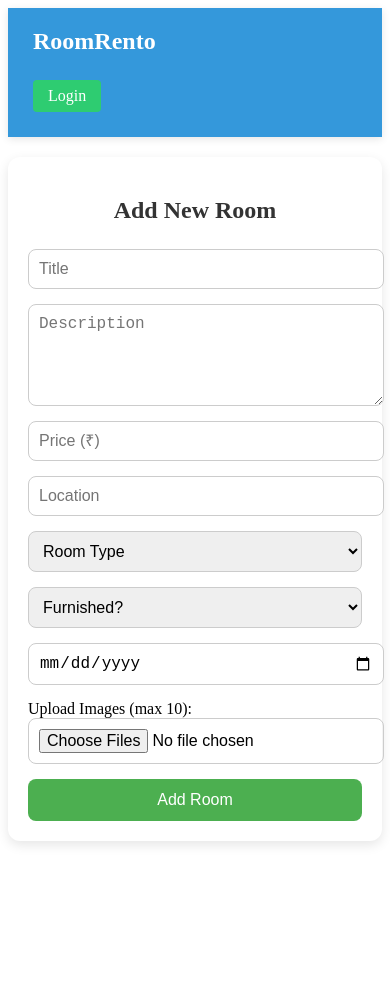
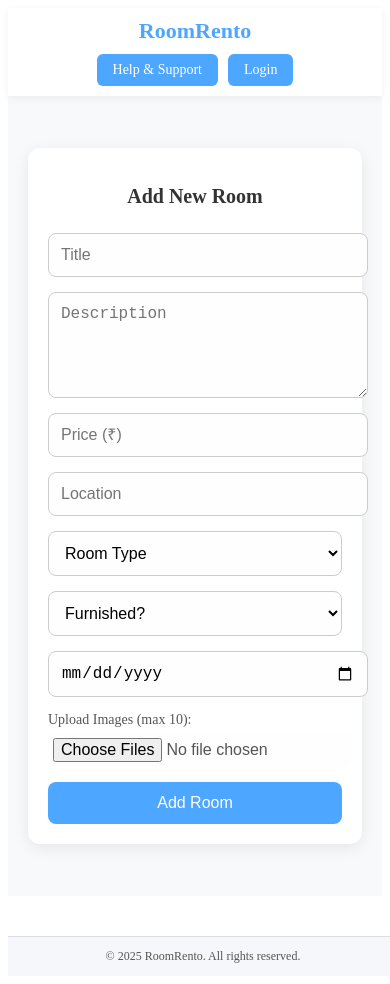
Before and after one commit to Anshmalik94/RoomRento, a React (Create React App) app in the folder client/: page /add-room in a window 390 px wide. Before the commit the page ends 861 px from the top, so only its background shows below. Built offline with nearby package versions, Linux system fonts and the light colour scheme.

Commit message:
css changes

```diff
--- a/client/src/App.js
+++ b/client/src/App.js
@@ -5,6 +5,7 @@ import AddRoom from "./components/AddRoom";
 import AuthForm from "./components/AuthForm";
 import HelpSupport from "./components/HelpSupport";
 import Navbar from "./components/Navbar";
+import Footer from "./components/Footer";
 import { useEffect, useState } from "react";
 
 function App() {
@@ -27,6 +28,7 @@ function App() {
         <Route path="/login" element={<AuthForm setToken={setToken} />} />
         <Route path="/help" element={<HelpSupport />} />
       </Routes>
+      <Footer />
     </Router>
   );
 }
--- a/client/src/components/AddRoom.css
+++ b/client/src/components/AddRoom.css
@@ -1,29 +1,46 @@
+/* Container Styling */
+.add-room-container {
+  display: flex;
+  justify-content: center;
+  align-items: center;
+  min-height: 90vh;
+  background: #f7f9fb;
+  padding: 20px;
+}
+
+/* Form Styling */
 .add-room-form {
+  background: #ffffff;
+  padding: 30px;
+  border-radius: 12px;
+  box-shadow: 0 4px 15px rgba(0, 0, 0, 0.08);
+  width: 100%;
   max-width: 500px;
-  margin: 20px auto;
-  padding: 25px;
-  background: #fff;
-  border-radius: 12px;
-  box-shadow: 0 4px 12px rgba(0, 0, 0, 0.1);
   display: flex;
   flex-direction: column;
   gap: 15px;
 }
 
+/* Heading */
 .add-room-form h2 {
   text-align: center;
+  margin-bottom: 10px;
   color: #333;
-  margin-bottom: 10px;
+  font-size: 24px;
 }
 
+/* Input, Select, Textarea Styling */
 .add-room-form input,
-.add-room-form textarea,
-.add-room-form select {
-  padding: 10px;
+.add-room-form select,
+.add-room-form textarea {
+  padding: 12px;
   border: 1px solid #ccc;
   border-radius: 8px;
-  font-size: 1rem;
+  font-size: 16px;
+  outline: none;
+  transition: border-color 0.3s ease;
   width: 100%;
+  background: #fefefe;
 }
 
 .add-room-form textarea {
@@ -31,28 +48,50 @@
   min-height: 80px;
 }
 
+.add-room-form input:focus,
+.add-room-form select:focus,
+.add-room-form textarea:focus {
+  border-color: #4da6ff;
+  box-shadow: 0 0 5px rgba(77, 166, 255, 0.4);
+}
+
+/* File Upload Label */
+.file-label {
+  font-size: 14px;
+  color: #555;
+  display: flex;
+  flex-direction: column;
+  gap: 5px;
+}
+
+.file-label input[type="file"] {
+  padding: 5px;
+  border: none;
+}
+
+/* Button Styling */
 .add-room-form button {
   padding: 12px;
-  background: #4CAF50;
-  color: #fff;
+  background-color: #4da6ff;
+  color: white;
+  font-size: 16px;
   border: none;
   border-radius: 8px;
-  font-size: 1rem;
   cursor: pointer;
-  transition: background 0.2s ease;
+  transition: background-color 0.3s ease;
 }
 
 .add-room-form button:hover {
-  background: #45a049;
+  background-color: #3399ff;
 }
 
-/* Responsive tweaks */
+/* Responsive */
 @media (max-width: 600px) {
   .add-room-form {
     padding: 20px;
   }
 
   .add-room-form h2 {
-    font-size: 1.5rem;
+    font-size: 20px;
   }
 }
--- a/client/src/components/AuthForm.css
+++ b/client/src/components/AuthForm.css
@@ -1,84 +1,98 @@
+/* Container Styling */
 .auth-container {
   display: flex;
   justify-content: center;
   align-items: center;
-  min-height: 85vh;
-  background-color: #f0f2f5;
+  min-height: 90vh;
+  background: #f5f7fa;
   padding: 20px;
 }
 
+/* Form Styling */
 .auth-form {
-  background: #fff;
-  padding: 35px 30px;
+  background: #ffffff;
+  padding: 30px;
   border-radius: 12px;
+  box-shadow: 0 4px 15px rgba(0, 0, 0, 0.08);
   width: 100%;
   max-width: 400px;
-  box-shadow: 0 4px 20px rgba(0, 0, 0, 0.1);
+  display: flex;
+  flex-direction: column;
+  gap: 15px;
 }
 
+/* Heading */
 .auth-form h2 {
   text-align: center;
-  margin-bottom: 25px;
+  margin-bottom: 10px;
   color: #333;
   font-size: 24px;
 }
 
-.auth-form select,
-.auth-form input {
+/* Input & Select Styling */
+.auth-form input,
+.auth-form select {
+  padding: 12px;
+  border: 1px solid #ccc;
+  border-radius: 8px;
+  font-size: 16px;
+  outline: none;
+  transition: border-color 0.3s ease;
+  background: #fefefe;
   width: 100%;
-  padding: 12px;
-  margin-bottom: 18px;
-  border: 1px solid #ccc;
-  border-radius: 6px;
-  font-size: 15px;
-  transition: border 0.3s;
 }
 
-.auth-form select:focus,
-.auth-form input:focus {
-  border-color: #4caf50;
-  outline: none;
+.auth-form input:focus,
+.auth-form select:focus {
+  border-color: #4da6ff;
+  box-shadow: 0 0 5px rgba(77, 166, 255, 0.4);
 }
 
+/* Button Styling */
 .auth-form button {
-  width: 100%;
   padding: 12px;
-  background-color: #4caf50;
+  background-color: #4da6ff;
   color: white;
+  font-size: 16px;
   border: none;
-  border-radius: 6px;
-  font-size: 16px;
+  border-radius: 8px;
   cursor: pointer;
-  transition: background-color 0.3s;
+  transition: background-color 0.3s ease;
 }
 
 .auth-form button:hover {
-  background-color: #43a047;
+  background-color: #3399ff;
 }
 
+/* Toggle Text Styling */
 .toggle-text {
   text-align: center;
-  margin-top: 15px;
   font-size: 14px;
   color: #555;
 }
 
 .toggle-text span {
-  color: #4caf50;
+  color: #4da6ff;
   cursor: pointer;
+  font-weight: 500;
+  margin-left: 5px;
+}
+
+.toggle-text span:hover {
   text-decoration: underline;
 }
 
+/* Google Button Container */
 .google-btn {
-  margin-top: 25px;
   display: flex;
   justify-content: center;
+  margin-top: 10px;
 }
 
 /* Responsive */
-@media (max-width: 500px) {
+@media (max-width: 600px) {
   .auth-form {
-    padding: 25px 20px;
+    padding: 20px;
   }
 
   .auth-form h2 {
--- a/client/src/components/AuthForm.js
+++ b/client/src/components/AuthForm.js
@@ -27,7 +27,13 @@ function AuthForm({ setToken }) {
       navigate("/");
     } catch (err) {
       console.log(err);
-      alert("Failed, please try again.");
+
+      // Yeh proper alert karega error message ko
+      if (err.response && err.response.data && err.response.data.msg) {
+        alert(err.response.data.msg);
+      } else {
+        alert("Failed, please try again.");
+      }
     }
   };
 
--- a/client/src/components/Footer.css
+++ b/client/src/components/Footer.css
@@ -1,19 +1,19 @@
 .footer {
-  position: fixed;
+  background-color: #f5f7fa;
+  color: #555;
+  text-align: center;
+  padding: 15px 10px;
+  font-size: 14px;
+  border-top: 1px solid #ddd;
+  position: relative;
   bottom: 0;
-  left: 0;
   width: 100%;
-  background: #007bff;
-  color: #fff;
-  text-align: center;
-  padding: 10px 0;
-  z-index: 999;
-  font-size: 0.95rem;
+  margin-top: 40px;
 }
 
 @media (max-width: 600px) {
   .footer {
-    font-size: 0.85rem;
-    padding: 8px 0;
+    font-size: 12px;
+    padding: 12px 8px;
   }
 }
--- a/client/src/components/Navbar.css
+++ b/client/src/components/Navbar.css
@@ -2,60 +2,74 @@
   display: flex;
   justify-content: space-between;
   align-items: center;
-  padding: 15px 25px;
-  background-color: #3498db;
-  box-shadow: 0 2px 8px rgba(0, 0, 0, 0.1);
-  flex-wrap: wrap;
+  background: #ffffff;
+  padding: 15px 30px;
+  box-shadow: 0 2px 8px rgba(0, 0, 0, 0.06);
+  position: sticky;
+  top: 0;
+  z-index: 100;
 }
 
-.navbar-left, .navbar-center, .navbar-right {
+.navbar-left,
+.navbar-center,
+.navbar-right {
   display: flex;
   align-items: center;
+  gap: 15px;
 }
 
 .navbar-home {
-  color: #fff;
-  font-size: 1.5rem;
+  font-size: 22px;
   font-weight: bold;
+  color: #4da6ff;
   text-decoration: none;
+  transition: color 0.3s ease;
+}
+
+.navbar-home:hover {
+  color: #3399ff;
 }
 
 .navbar-btn {
-  margin-left: 15px;
+  padding: 8px 16px;
+  background-color: #4da6ff;
+  color: white;
+  border: none;
+  border-radius: 6px;
   text-decoration: none;
-  color: #fff;
-  background-color: #2ecc71;
-  padding: 7px 15px;
-  border-radius: 4px;
-  font-weight: 500;
+  font-size: 14px;
+  cursor: pointer;
   transition: background-color 0.3s ease;
-  border: none;
-  cursor: pointer;
 }
 
 .navbar-btn:hover {
-  background-color: #27ae60;
+  background-color: #3399ff;
 }
 
 .logout-btn {
-  background-color: #e74c3c;
+  background-color: #ff4d4d;
 }
 
 .logout-btn:hover {
-  background-color: #c0392b;
+  background-color: #e60000;
 }
 
-@media (max-width: 600px) {
+@media (max-width: 768px) {
   .navbar {
-    flex-direction: column;
-    align-items: flex-start;
+    flex-wrap: wrap;
+    padding: 10px 15px;
   }
 
-  .navbar-left, .navbar-center, .navbar-right {
-    margin: 5px 0;
+  .navbar-left {
+    width: 100%;
+    justify-content: center;
+    margin-bottom: 10px;
   }
 
-  .navbar-btn {
-    margin: 5px 5px 5px 0;
+  .navbar-right {
+    width: 100%;
+    justify-content: center;
+    flex-wrap: wrap;
+    gap: 10px;
   }
 }
--- a/client/src/components/Navbar.jsx
+++ b/client/src/components/Navbar.jsx
@@ -23,6 +23,8 @@ function Navbar({ token, setToken }) {
       </div>
 
       <div className="navbar-right">
+        <Link to="/help" className="navbar-btn">Help & Support</Link>
+
         {token && role === "owner" && (
           <Link to="/add-room" className="navbar-btn">Add Room</Link>
         )}
--- a/client/src/components/RoomDetails.css
+++ b/client/src/components/RoomDetails.css
@@ -2,16 +2,16 @@
   max-width: 800px;
   margin: 30px auto;
   padding: 20px;
-  background: #fff;
-  border-radius: 10px;
-  box-shadow: 0 0 15px rgba(0,0,0,0.1);
+  background: #ffffff;
+  box-shadow: 0 4px 15px rgba(0, 0, 0, 0.08);
+  border-radius: 12px;
 }
 
 .details-title {
   text-align: center;
-  font-size: 2rem;
+  font-size: 26px;
+  color: #333;
   margin-bottom: 20px;
-  color: #333;
 }
 
 .slider-wrapper {
@@ -19,58 +19,63 @@
 }
 
 .slider-img-container {
-  width: 100%;
-  height: 400px;
-  overflow: hidden;
+  display: flex;
+  justify-content: center;
+  align-items: center;
 }
 
 .slider-image {
   width: 100%;
-  height: 100%;
+  max-height: 400px;
   object-fit: cover;
   border-radius: 8px;
 }
 
+/* Details Info Section */
 .details-info {
-  font-size: 1.1rem;
+  font-size: 16px;
   color: #555;
-  line-height: 1.6;
 }
 
 .description {
   margin-bottom: 15px;
+  line-height: 1.5;
+  text-align: justify;
 }
 
 .info-grid {
   display: grid;
   grid-template-columns: 1fr 1fr;
-  gap: 10px;
+  gap: 12px;
 }
 
+.info-grid div {
+  background: #f7f9fb;
+  padding: 10px;
+  border-radius: 8px;
+  font-size: 15px;
+  color: #333;
+}
+
+.loading {
+  text-align: center;
+  padding: 50px;
+  font-size: 18px;
+  color: #555;
+}
+
+/* Responsive */
 @media (max-width: 600px) {
-  .slider-img-container {
-    height: 250px;
+  .details-container {
+    margin: 20px 10px;
+    padding: 15px;
+  }
+
+  .details-title {
+    font-size: 22px;
   }
 
   .info-grid {
     grid-template-columns: 1fr;
   }
-
-  .details-title {
-    font-size: 1.5rem;
-  }
 }
-
-.loading {
-  text-align: center;
-  font-size: 1.5rem;
-  margin-top: 50px;
-}
-.details-container {
-  max-width: 800px;
-  margin: 80px auto 20px auto;
-  padding: 20px;
-  background: #fff;
-  border-radius: 10px;
-  box-shadow: 0 0 15px rgba(0,0,0,0.1);
-}
--- a/client/src/components/RoomsList.js
+++ b/client/src/components/RoomsList.js
@@ -13,6 +13,8 @@ function RoomsList() {
     roomType: "",
     furnished: "",
   });
+
+  const currentUserRole = localStorage.getItem("role");
 
   useEffect(() => {
     axios.get(`${BASE_URL}/rooms`)
@@ -43,6 +45,19 @@ function RoomsList() {
 
   const handleFilterChange = e => {
     setFilters({ ...filters, [e.target.name]: e.target.value });
+  };
+
+  const toggleAvailability = async (roomId, currentStatus) => {
+    try {
+      await axios.put(`${BASE_URL}/rooms/${roomId}/toggle`);
+      const updatedRooms = rooms.map(r =>
+        r._id === roomId ? { ...r, available: !currentStatus } : r
+      );
+      setRooms(updatedRooms);
+    } catch (err) {
+      console.log(err);
+      alert("Failed to update availability");
+    }
   };
 
   return (
@@ -102,8 +117,27 @@ function RoomsList() {
                 <h3>{room.title}</h3>
                 <p>₹{room.price}</p>
                 <p>{room.location}</p>
+                <p className={room.available ? "available" : "not-available"}>
+                  {room.available ? "Available" : "Not Available"}
+                </p>
               </div>
             </Link>
+
+            <div className="room-actions">
+              <a href={`https://wa.me/91XXXXXXXXXX`} target="_blank" rel="noopener noreferrer" className="whatsapp-btn">
+                WhatsApp
+              </a>
+              <a href="tel:91XXXXXXXXXX" className="call-btn">Call</a>
+
+              {currentUserRole === "owner" && (
+                <button
+                  className="toggle-btn"
+                  onClick={() => toggleAvailability(room._id, room.available)}
+                >
+                  {room.available ? "Mark as Unavailable" : "Mark as Available"}
+                </button>
+              )}
+            </div>
           </div>
         ))}
       </div>
```
Also changed, not shown: client/src/components/HelpSupport.css (+20 -8 lines), client/src/components/RoomsList.css (+82 -64 lines).
